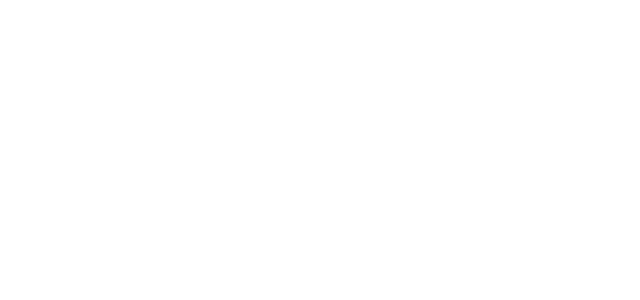
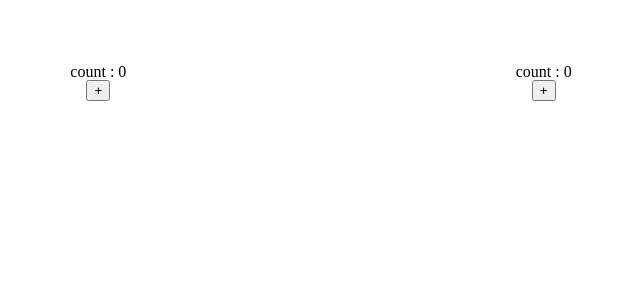
Before and after one commit to bobob0311/Type_Redux, a React (Vite) app: page / in a window 1280 px wide. Shown: the top 300 px of the page, without its empty margins (319-959 px from the left). Built offline with nearby package versions, Linux system fonts and the light colour scheme.

Commit message:
기본 Counter 작성

```diff
--- a/src/App.css
+++ b/src/App.css
@@ -1 +1,7 @@
 @import "./reset.css";
+
+#counter-box {
+  display: flex;
+  flex-direction: row;
+  justify-content: space-evenly ;
+}
--- a/src/App.tsx
+++ b/src/App.tsx
@@ -1,11 +1,13 @@
-
 import './App.css'
-
+import Counter from './counter/Counter.tsx'
 function App() {
 
   return (
     <>
-
+      <div id='counter-box'>
+        <Counter />
+        <Counter />
+      </div>
     </>
   )
 }
--- /dev/null
+++ b/src/counter/Counter.module.css
@@ -0,0 +1,6 @@
+.box {
+    margin-top: 4rem;
+    display: flex;
+    flex-direction: column;
+    align-items: center;
+}
--- /dev/null
+++ b/src/counter/Counter.tsx
@@ -0,0 +1,17 @@
+import { useState } from "react"
+import styles from './Counter.module.css'
+
+export default function Counter() {
+    const [count, setCount] = useState<number>(0);
+
+    const handleClick = () => {
+        setCount(prev => prev + 1);
+    }
+
+    return (
+        <div className={styles.box}>
+            <span>count : {count}</span>
+            <button onClick={handleClick}>+</button>
+        </div>
+    )
+}
```
